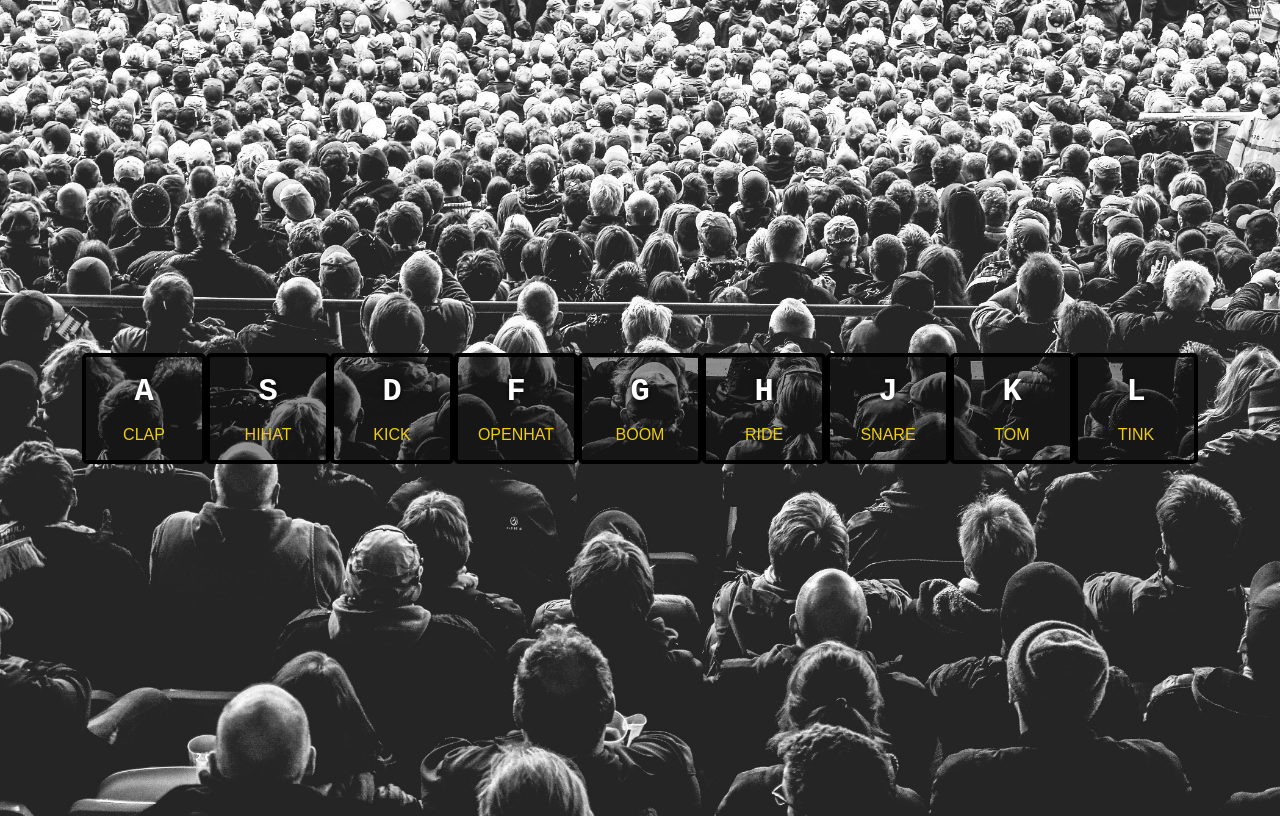
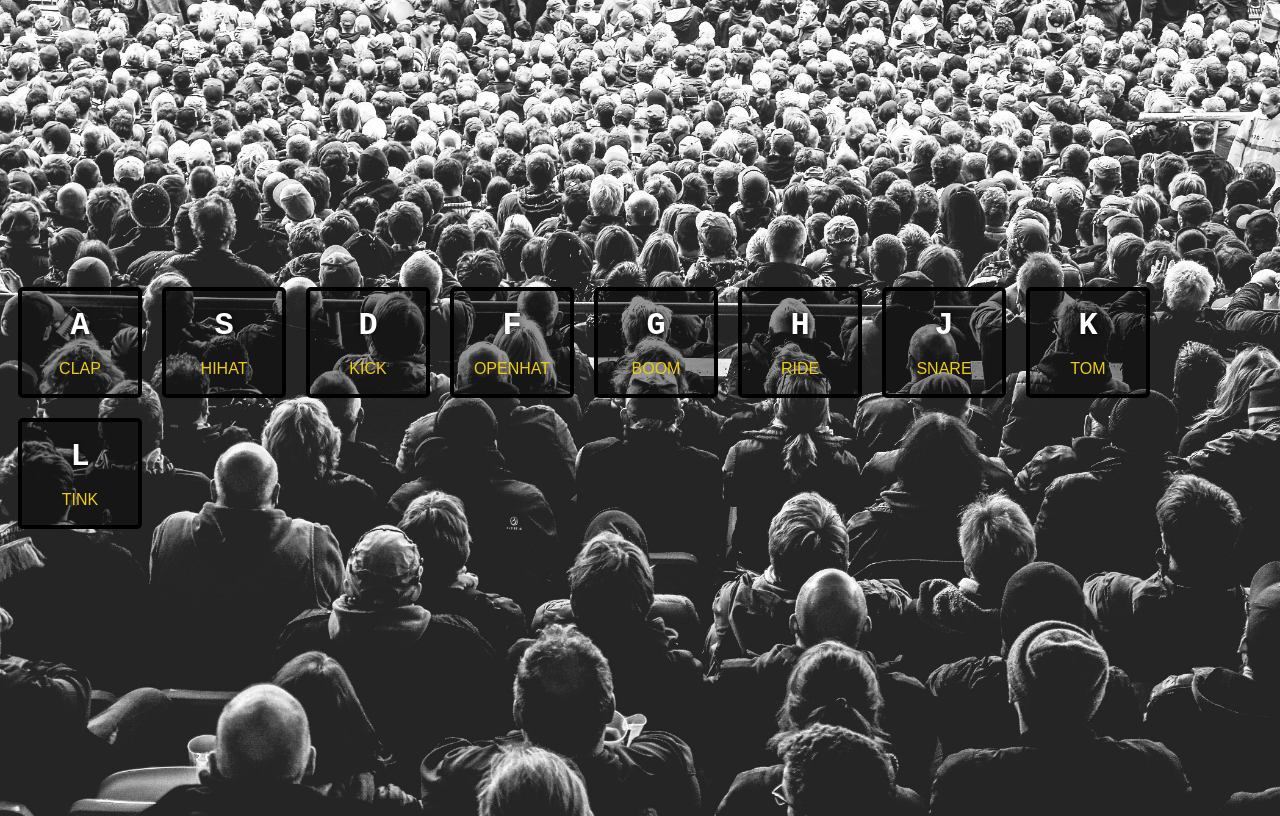
Before and after one commit to Portegaperalta/JavasScript-Drum-Kit, a plain HTML site: page index.html in a window 1280 px wide. Drawn offline with Linux system fonts and the light colour scheme.

Commit message:
html and css files updated

```diff
--- a/index.html
+++ b/index.html
@@ -11,40 +11,40 @@
 <body>
 
   <div class="drum-kit-keys">
-    <div class="key">
+    <div class="key" id="clapKey">
       <p class="key-letter">A</p>
       <p class="key-action">CLAP</p>
     </div>
-    <div class="key">
+    <div class="key" id="hihatKey">
       <p class="key-letter">S</p>
       <p class="key-action">HIHAT</p>
     </div>
-    <div class="key">
+    <div class="key" id="kickKey">
       <p class="key-letter">D</p>
       <p class="key-action">KICK</p>
     </div>
-    <div class="key">
+    <div class="key" id="openhatKey">
       <p class="key-letter">F</p>
       <p class="key-action">OPENHAT</p>
     </div>
-    <div class="key">
+    <div class="key" id="boomKey">
       <p class="key-letter">G</p>
       <p class="key-action">BOOM</p>
     </div>
-    <div class="key">
+    <div class="key" id="rideKey">
       <p class="key-letter">H</p>
       <p class="key-action">RIDE</p>
     </div>
-    <div class="key">
+    <div class="key" id="snareKey">
       <p class="key-letter">J</p>
       <p class="key-action">SNARE</p>
     </div>
-    <div class="key">
+    <div class="key" id="tomKey">
       <p class="key-letter">K</p>
       <p class="key-action">TOM</p>
     </div>
     <div class="key">
-      <p class="key-letter">L</p>
+      <p class="key-letter" id="tinkKey">L</p>
       <p class="key-action">TINK</p>
     </div>
   </div>
--- a/styles.css
+++ b/styles.css
@@ -10,6 +10,7 @@ body {
 
 .drum-kit-keys {
   display: flex;
+  flex-wrap: wrap;
 }
 
 .key {
@@ -22,6 +23,11 @@ body {
   flex-direction: column;
   justify-content: center;
   align-items: center;
+  margin: 10px;
+}
+
+.key:hover {
+  cursor: pointer;
 }
 
 .key-letter {
```
